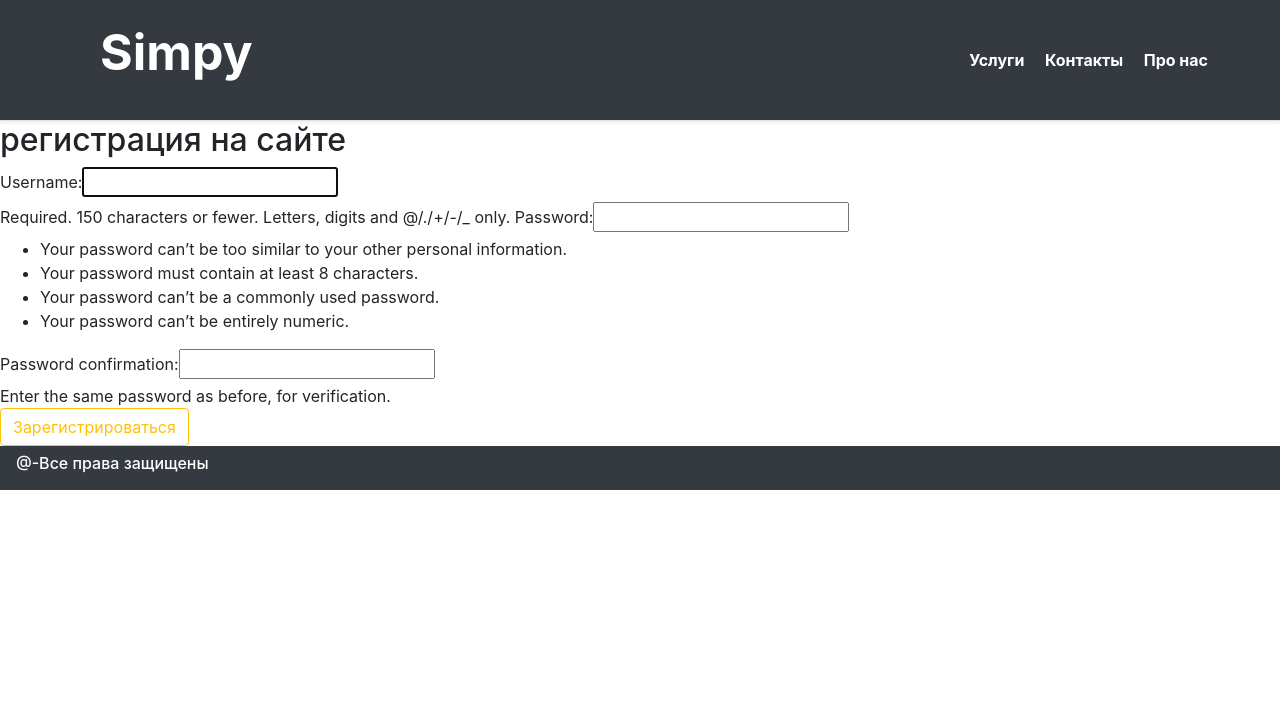
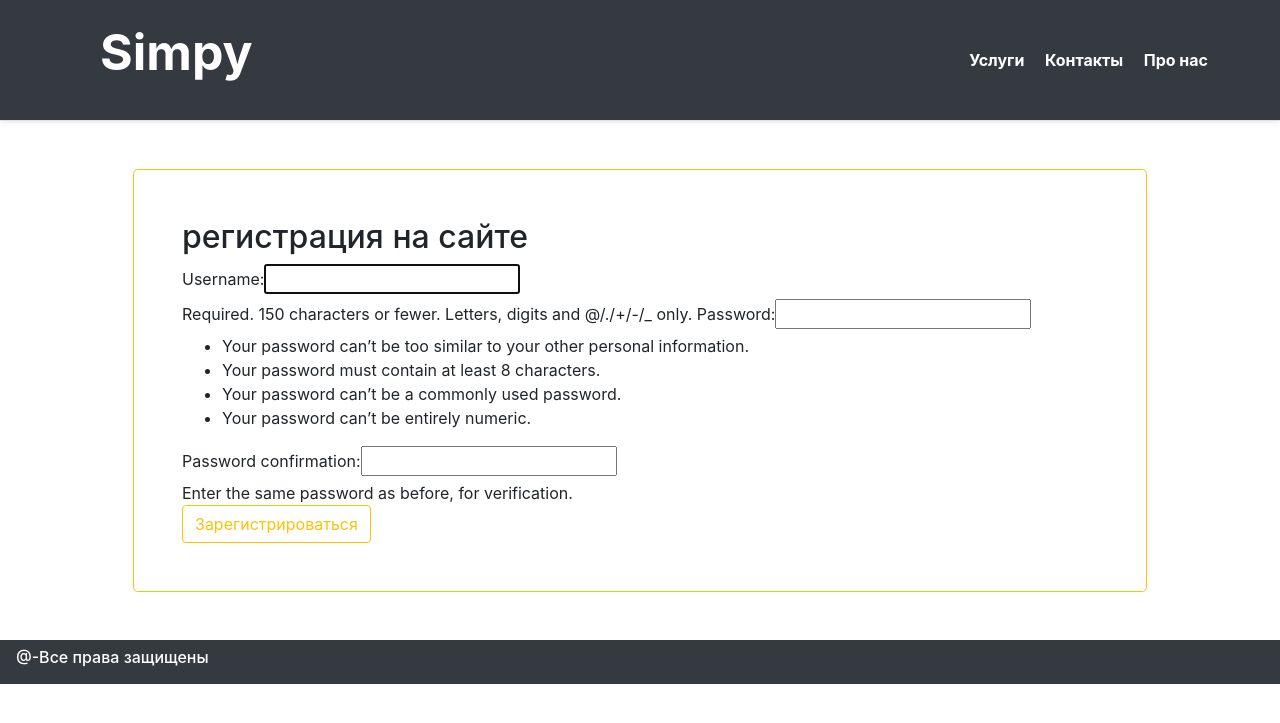
Before and after one commit to valentin1991/homework16, a Django app: page /reg/ in a window 1280 px wide. Shown: the top 723 px of the page. Run offline with Django 3.2, Linux system fonts and the light colour scheme; some libraries are stand-ins or nearby versions.

Commit message:
homework16

```diff
--- a/users/templates/users/registration.html
+++ b/users/templates/users/registration.html
@@ -1,6 +1,7 @@
 {% extends 'main/main.html' %}
 {% block main_section %}
-    <div class="form-section">
+<div class="container">
+    <div class="form-section border border-warning m-5 p-5 rounded-lg" >
       <h2>регистрация на сайте</h2>
       <form  method="post">
         {% csrf_token %}
@@ -8,4 +9,5 @@
       </form>
       <button type="submit" class="btn btn-outline-warning">Зарегистрироваться</button>
     </div>
+</div>
 {% endblock main_section %}
```
Also changed, not shown: db.sqlite3.
